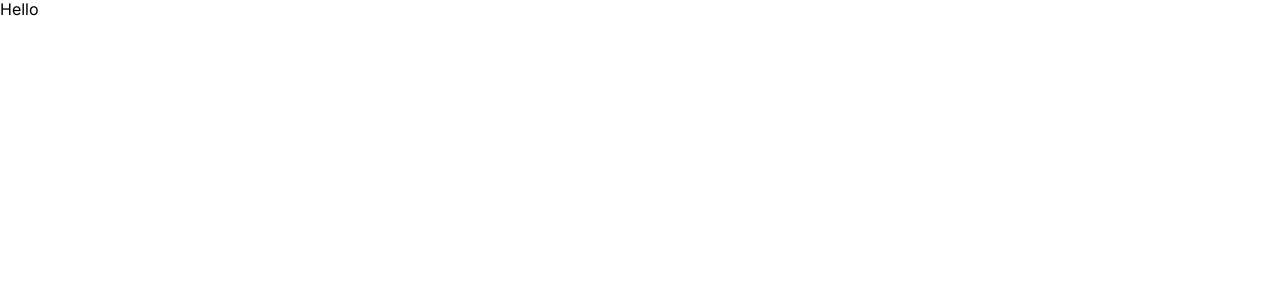
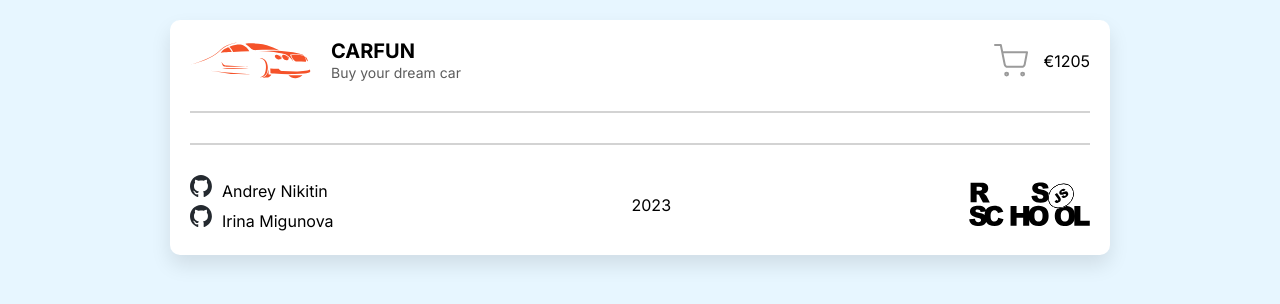
Before and after one commit to scorpigg/online-store, a React (Create React App) app: page / in a window 1280 px wide. Shown: the top 304 px of the page. Built offline with nearby package versions, Linux system fonts and the light colour scheme.

Commit message:
feat: finish layout footer and header

```diff
--- a/src/App.tsx
+++ b/src/App.tsx
@@ -2,22 +2,65 @@ import React from 'react';
 
 function App() {
   return (
-    <div>Hello</div>
-    // <div className="wrapper">
-    //   <div className="header">
-    //     <div className="header-left">
-    //       <svg />
-    //       <div className="header-info">
-    //         <h3>Carfun</h3>
-    //         <span>Buy your dream car</span>
-    //       </div>
-    //     </div>
-    //     <div className="header-right">
-    //       <svg />
-    //       <span>$1205</span>
-    //     </div>
-    //   </div>
-    // </div>
+    <div className="wrapper">
+      <header>
+        <div className="header__left">
+          <img src="img/logo.svg" alt="logo" width="121" height="37"></img>
+          <div className="header__info">
+            <h3>Carfun</h3>
+            <span className="header__tagline">Buy your dream car</span>
+          </div>
+        </div>
+        <div className="header__right">
+          <svg className="header__cart" width="34" height="33" viewBox="0 0 34 33" fill="none"
+            xmlns="http://www.w3.org/2000/svg">
+            <path d="M12.6364 31.5455C13.4397 31.5455 14.0909 30.8942 14.0909 30.0909C14.0909 29.2876 13.4397
+            28.6364 12.6364 28.6364C11.833 28.6364 11.1818 29.2876 11.1818 30.0909C11.1818 30.8942 11.833 31.5455
+            12.6364 31.5455Z" stroke="#9B9B9B" stroke-width="2" stroke-linecap="round" stroke-linejoin="round"/>
+            <path d="M28.6364 31.5455C29.4397 31.5455 30.0909 30.8942 30.0909 30.0909C30.0909 29.2876 29.4397
+            28.6364 28.6364 28.6364C27.833 28.6364 27.1818 29.2876 27.1818 30.0909C27.1818 30.8942 27.833
+            31.5455 28.6364 31.5455Z" stroke="#9B9B9B" stroke-width="2" stroke-linecap="round" stroke-linejoin="round"/>
+            <path d="M1 1H6.81818L10.7164 20.4764C10.8494 21.146 11.2137 21.7476 11.7455 22.1757C12.2774 22.6038
+            12.9428 22.8313 13.6255 22.8182H27.7636C28.4463 22.8313 29.1117 22.6038 29.6436 22.1757C30.1754 21.7476
+            30.5397 21.146 30.6727 20.4764L33 8.27273H8.27273" stroke="#9B9B9B" stroke-width="2" stroke-linecap="round"
+            stroke-linejoin="round"/>
+          </svg>
+          <span className="header__price">€1205</span>
+        </div>
+      </header>
+      <hr />
+
+      <main>
+
+      </main>
+      <hr />
+      <footer>
+        <div className="footer__left">
+          <ul>
+            <li>
+              <img src="img/logo-github.svg" alt="logo github" width="22" height="22" />
+              <span className="footer__author">
+                <a href="https://github.com/scorpigg" target="_blank" rel="noreferrer">Andrey Nikitin</a>
+              </span>
+            </li>
+            <li>
+              <img src="img/logo-github.svg" alt="logo github" width="22" height="22" />
+              <span className="footer__author">
+                <a href="https://github.com/istairina" target="_blank" rel="noreferrer">Irina Migunova</a>
+              </span>
+            </li>
+          </ul>
+        </div>
+        <div className="footer__left">
+          <span>2023</span>
+        </div>
+        <div className="footer__center">
+          <a href="https://rs.school/js/" target="_blank" rel="noreferrer">
+            <img src="img/logo-rss.svg" alt="logo rss" width="121" height="45" />
+          </a>
+        </div>
+      </footer>
+    </div>
   );
 }
 
--- a/src/sass/abstract/_constants.scss
+++ b/src/sass/abstract/_constants.scss
@@ -2,7 +2,9 @@ $color-btn: #9dd458;
 $color-border: #d3d3d3;
 $color-text-primary: #000;
 $color-text-additional: #5c5c5c;
+$color-text-additional-light: #bdbdbd;
 $color-light: #fff;
+$color-bg-page: #e7f6ff;
 
 $desktop-width: 1080px;
 
--- a/src/sass/base/_base.scss
+++ b/src/sass/base/_base.scss
@@ -2,6 +2,7 @@ html {
   font-size: 10px;
   color: $color-text-primary;
   box-sizing: border-box;
+  background-color: $color-bg-page;
 }
 
 body {
@@ -24,7 +25,11 @@ ul {
 
 a {
   text-decoration: none;
-  color: #fff;
+  color: $color-text-primary;
+}
+
+a:hover {
+  color: $color-btn;
 }
 
 img {
@@ -39,3 +44,8 @@ img {
   width: 0;
   overflow: hidden;
 }
+
+hr {
+  border: 1px solid #D3D3D3;
+  margin: 30px 0;
+}
--- /dev/null
+++ b/src/sass/layouts/_footer.scss
@@ -0,0 +1,30 @@
+footer {
+  display: flex;
+  justify-content: space-between;
+  font-size: 1.6rem;
+  color: $color-text-primary;
+
+  .footer__left {
+    display: flex;
+    align-items: center;
+  }
+
+  .footer__center {
+    display: flex;
+    align-items: center;
+  }
+
+  .footer__right {
+    display: flex;
+    align-items: center;
+  }
+
+  .footer__author {
+    padding-left: 10px;
+  }
+
+  li {
+    padding-bottom: 5px;
+  }
+
+}
--- /dev/null
+++ b/src/sass/layouts/_header.scss
@@ -0,0 +1,57 @@
+header {
+  display: flex;
+  justify-content: space-between;
+
+  .header__left {
+    display: flex;
+    align-items: center;
+  }
+
+  .header__right {
+    display: flex;
+    align-items: center;
+  }
+}
+
+.header__info {
+  padding-left: 20px;
+}
+
+h3 {
+  font-family: 'Inter';
+  font-style: normal;
+  font-weight: 700;
+  font-size: 2rem;
+  text-transform: uppercase;
+  color: $color-text-primary;
+}
+
+.header__tagline {
+  font-family: 'Inter';
+  font-style: normal;
+  font-weight: 400;
+  font-size: 1.4rem;
+  color: $color-text-additional;
+}
+
+.header__cart:hover {
+  cursor: pointer;
+}
+
+.header__cart:hover > path {
+  stroke: $color-btn;
+}
+
+.header__price {
+  margin-left: 15px;
+}.header__cart:hover {
+  cursor: pointer;
+}
+
+.header__cart:hover > path {
+  stroke: $color-btn;
+}
+
+.header__price {
+  margin-left: 15px;
+}
--- a/src/sass/layouts/_wrapper.scss
+++ b/src/sass/layouts/_wrapper.scss
@@ -1,6 +1,11 @@
 .wrapper {
   max-width: $desktop-width;
-  margin: 0 auto;
+  margin: 20px auto;
+  padding: 20px;
+  width: 1080px;
+  background: $color-light;
+  box-shadow: 0px 10px 20px rgba(0, 0, 0, 0.1);
+  border-radius: 10px;
 
   @include media-laptop {
     max-width: $laptop-width;
--- a/src/sass/style.scss
+++ b/src/sass/style.scss
@@ -12,5 +12,7 @@
 // Layouts
 
 @import './layouts/wrapper';
+@import './layouts/header';
+@import './layouts/footer';
 
 // Components
```
Also changed, not shown: public/img/logo-github.svg (added), public/img/logo-rss.svg.
